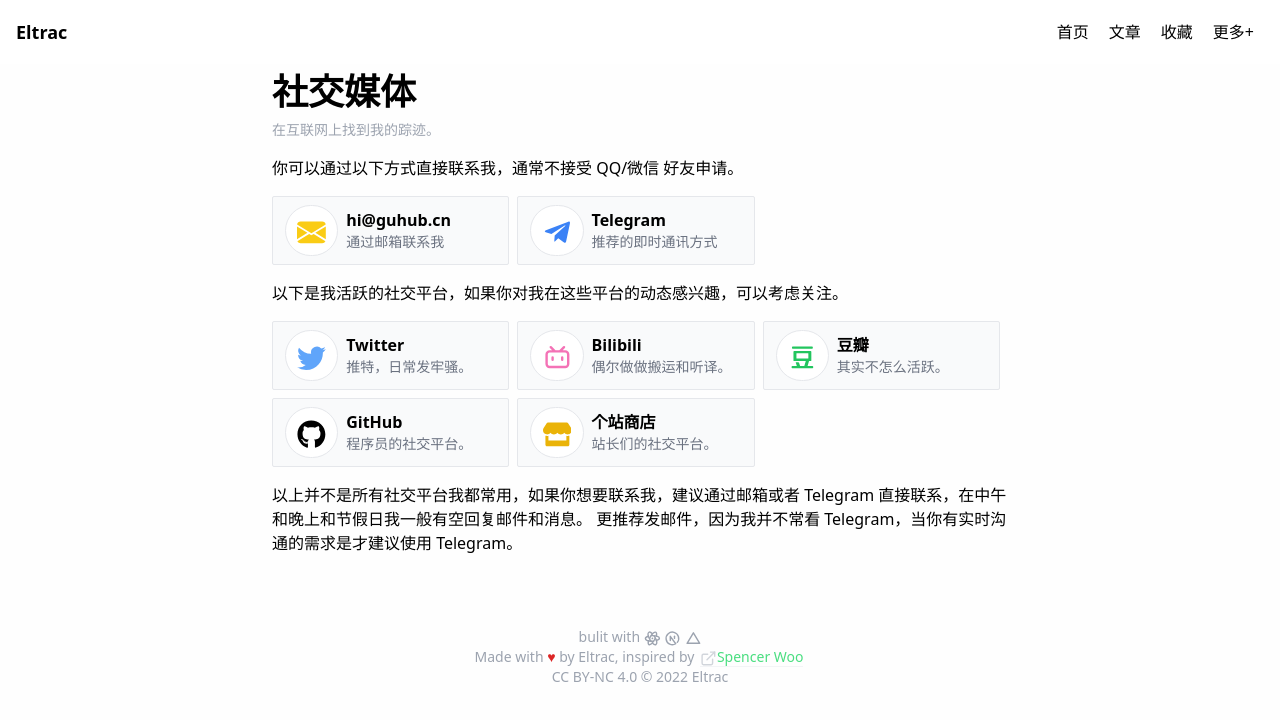
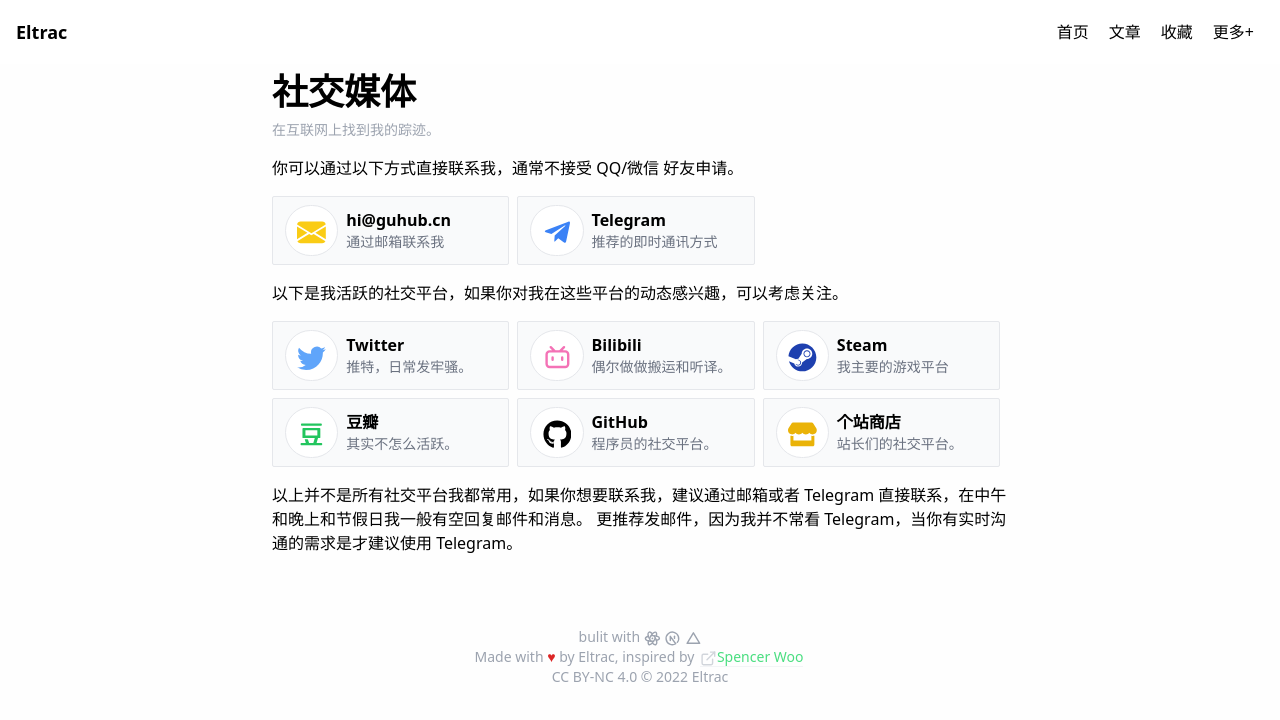
Before and after one commit to BigCoke233/guhub, a Next.js app: page /social in a window 1280 px wide. Shown: the top 720 px of the page. Built offline with nearby package versions, Linux system fonts and the light colour scheme.

Commit message:
Update social.js

```diff
--- a/pages/social.js
+++ b/pages/social.js
@@ -1,6 +1,6 @@
 import { Heading, Card } from '/components';
 
-import { FaTelegramPlane, FaStore, FaGithub } from "react-icons/fa";
+import { FaTelegramPlane, FaStore, FaGithub, FaSteam } from "react-icons/fa";
 import { BsEnvelopeFill, BsTwitter } from "react-icons/bs";
 import { RiBilibiliLine, RiDoubanFill } from "react-icons/ri";
 
@@ -32,6 +32,9 @@
                 <Card link="https://space.bilibili.com/384247770" text="Bilibili" des="偶尔做做搬运和听译。" size="tiny">
                     <span className="text-pink-400 block"><RiBilibiliLine/></span>
                 </Card>
+                <Card link="https://steamcommunity.com/profiles/76561198812226260" text="Steam" des="我主要的游戏平台" size="tiny">
+                    <span className="text-blue-800 block"><FaSteam/></span>
+                </Card>
                 <Card link="https://www.douban.com/people/eltrac/" text="豆瓣" des="其实不怎么活跃。" size="tiny">
                     <span className="text-green-500 block"><RiDoubanFill/></span>
                 </Card>
```
